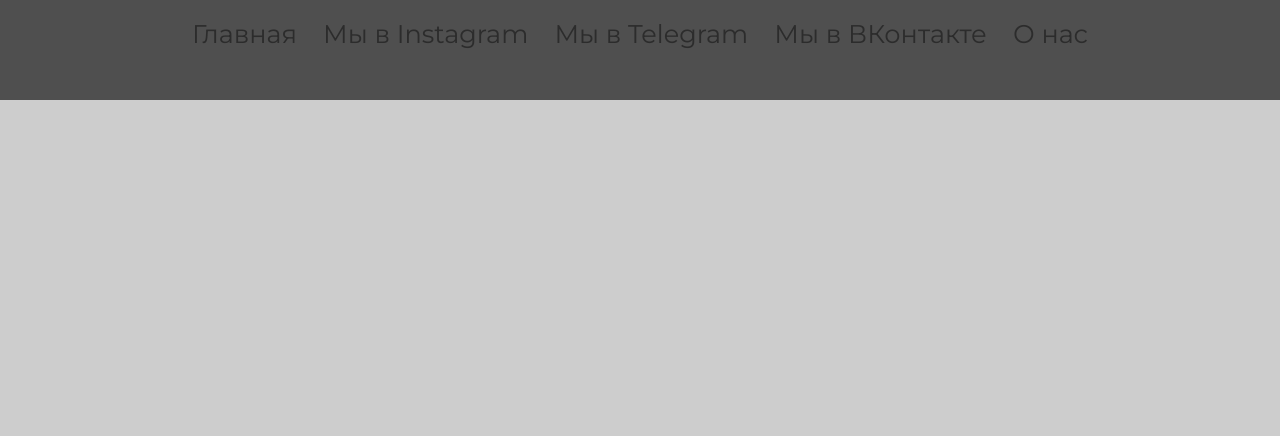
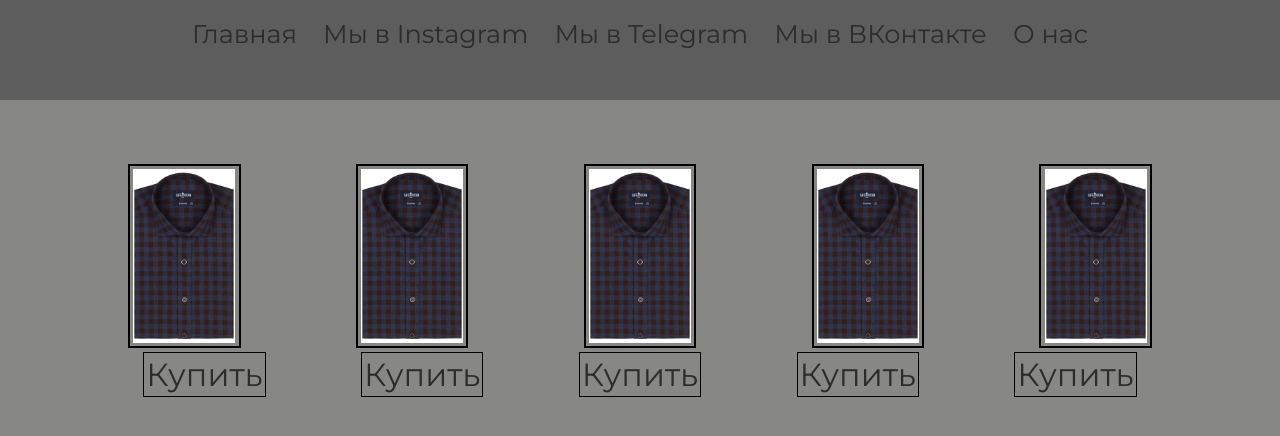
Before and after one commit to Rekgquiem/my-first-online-shop-site, a plain HTML site: page index.html in a window 1280 px wide. Drawn offline with Linux system fonts and the light colour scheme.

Commit message:
3: added half information about middle of the site

```diff
--- a/index.html
+++ b/index.html
@@ -6,7 +6,7 @@
 	<link href="https://fonts.googleapis.com/css?family=Montserrat&display=swap" rel="stylesheet">
 	<title>Online Shop</title>
 </head>
-<body>
+<body class="body">
 	<header class="header">
 		<div class="upper_links">
 			<a class="upper_a" href="index.html">Главная</a>
@@ -16,5 +16,25 @@
 			<a class="upper_a" href="#">О нас</a>
 		</div>
 	</header>
+
+
+
+	<div class="middle">
+		<img class="tovar1" src="images/1.jpg">
+		<img class="tovar2" src="images/1.jpg">
+		<img class="tovar3" src="images/1.jpg">
+		<img class="tovar4" src="images/1.jpg">
+		<img class="tovar5" src="images/1.jpg">
+	</div>
+
+
+
+	<div class="under_middle">
+		<a href="#" class="under_middle_buy">Купить</a>
+		<a href="#" class="under_middle_buy">Купить</a>
+		<a href="#" class="under_middle_buy">Купить</a>
+		<a href="#" class="under_middle_buy">Купить</a>
+		<a href="#" class="under_middle_buy">Купить</a>
+	</div>
 </body>
 </html>
--- a/style.css
+++ b/style.css
@@ -1,9 +1,16 @@
 body {
 	padding: 0;
 	margin: 0;
-	background-color: #CDCDCD;
+	background-color: #878886;
 	font-family: 'Montserrat', sans-serif;
 }
+
+.body {
+	height: 200%;
+}
+
+
+
 
 
 a:visited {
@@ -28,7 +35,7 @@ a:active {
 .header {
 	height: 100px;
 	width: 100%;
-	background-color: #4F4F4F;
+	background-color: #5D5D5D;
 }
 
 .upper_links {
@@ -45,6 +52,48 @@ a:active {
 }
 
 .upper_a:hover {
-	color: #FFFFFF;
+	color: #E21AED;
 	text-decoration: overline;
 }
+
+
+
+
+
+.middle {
+	margin-left: 10%;
+	margin-right: 10%;
+	margin-top: 5%;
+	display: flex;
+	justify-content: space-between;
+}
+
+.tovar1, .tovar2, .tovar3, .tovar4, .tovar5 {
+	width: 10%;
+	border: solid black;
+	padding: 0.3% 0.3% 0.3% 0.3%;
+	border-width: 2px;
+}
+
+
+
+
+
+.under_middle {
+	display: flex;
+	justify-content: space-between;
+	margin-left: 11.2%;
+	margin-right: 11.2%;
+	margin-top: 0.3%;
+}
+
+.under_middle_buy {
+	font-size: 2em;
+	border: solid black;
+	padding: 0.2%;
+	border-width: 1px;
+}
+
+.under_middle_buy:hover {
+	color: #FFFFFF;
+}
```
Also changed, not shown: images/1.jpg (added).
